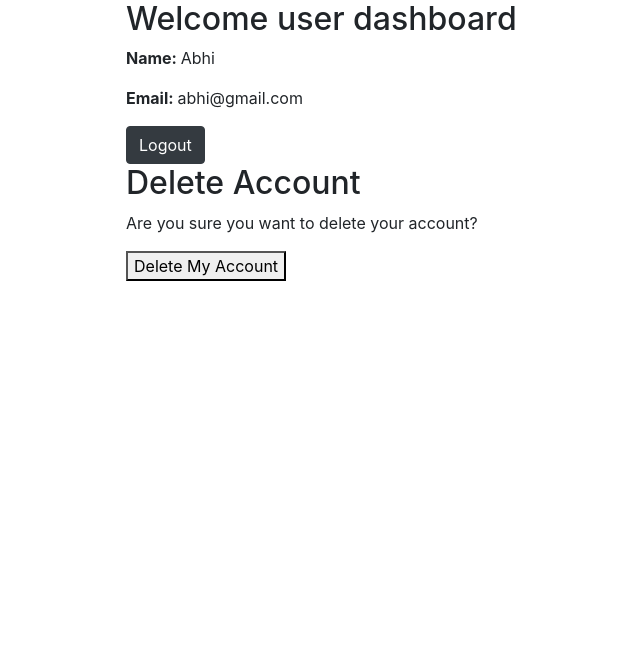
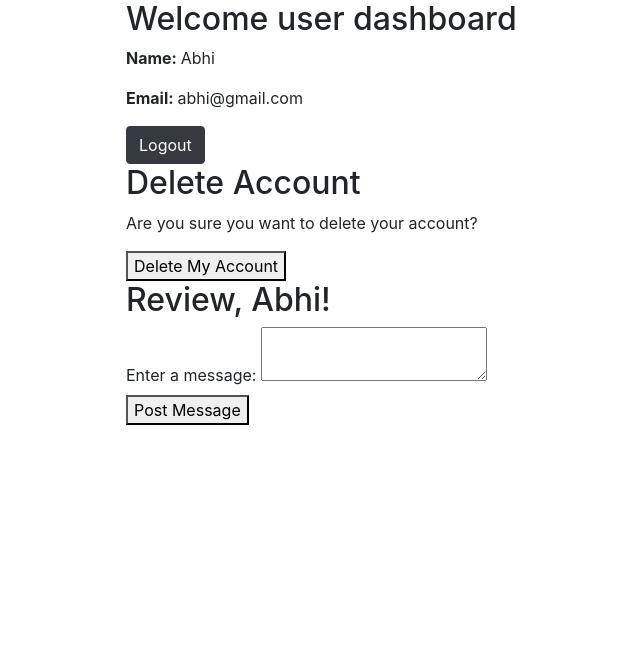
Before and after one commit to Jagadish-NCI2024/User-Registration, a Flask app: page /dashboard in a window 1280 px wide. Shown: the top 665 px of the page, without its empty margins (149-789 px from the left). Run offline with Flask 3, Linux system fonts and the light colour scheme; a user stored in the database is signed in.

Commit message:
XSS Attack

```diff
--- a/User-authentication-system/app.py
+++ b/User-authentication-system/app.py
@@ -1,4 +1,4 @@
-from flask import Flask, flash, request,render_template, redirect,session
+from flask import Flask, flash, request,render_template, redirect,session, make_response, url_for
 from flask_sqlalchemy import SQLAlchemy
 
 
@@ -51,6 +51,8 @@ def login():
         password = request.form['password']
 
         user = User.query.filter_by(email=email).first()
+        resp = make_response(redirect(url_for('login')))
+        resp.set_cookie('secureCookie', email, secure=True, httponly=True, samesite='Strict', max_age=60*60*24)
 
         if user and user.check_password(password):
             session['email'] = user.email
@@ -89,6 +91,18 @@ def delete_account():
         return redirect('/login')
 
     return redirect('/login')
+@app.route('/post', methods=['GET', 'POST'])
+def post_message():
+    user = request.cookies.get('user')
+    if not user:
+        return redirect(url_for('login'))  # Redirect to login if not authenticated
+
+    if request.method == 'POST':
+        message = request.form.get('message', '')
+        # Reflecting the message directly (vulnerable to XSS)
+        return render_template('dashboard.html', user=user, message=message)
+
+    return render_template('dashboard.html', user=user)
 
 
 if __name__ == '__main__':
--- a/User-authentication-system/templates/dashboard.html
+++ b/User-authentication-system/templates/dashboard.html
@@ -41,6 +41,24 @@
       {% endif %}
     {% endwith %} -->
 
+    <h2> Review, {{user.name }}!</h2>
+
+    <form action="/post" method="post">
+        <label for="message">Enter a message:</label>
+        <textarea id="message" name="message"></textarea>
+        <br>
+        <button type="submit">Post Message</button>
+    </form>
+
+    {% if message %}
+        <h2>Your Message:</h2>
+
+        <!-- Escaping user input to prevent XSS <script>alert('XSS Attack!');</script> -->
+        <!--<p>{{ message }}</p> -->
+        <p>{{ message|safe }}</p>  <!-- Vulnerable to XSS: The message is reflected without sanitization -->
+
+    {% endif %}
+
     </div>
 
 </div>
```
Also changed, not shown: instance/database.db.
